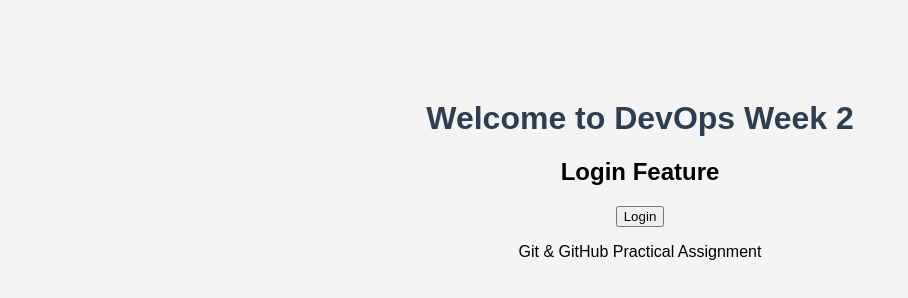
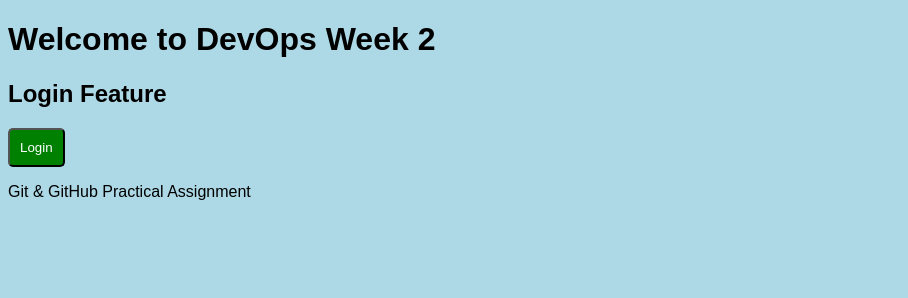
Before and after one commit to Anshu-Mourya/DevOps-Week02, a plain HTML site: page index.html in a window 1280 px wide. Shown: the whole page, without its empty margins (0-908 px from the left). Drawn offline with Linux system fonts and the light colour scheme.

Commit message:
Improved UI design

```diff
--- a/style.css
+++ b/style.css
@@ -1,10 +1,11 @@
 body {
+    background-color: lightblue;
     font-family: Arial, sans-serif;
-    text-align: center;
-    margin-top: 100px;
-    background-color: #f4f4f4;
 }
 
-h1 {
-    color: #2c3e50;
+button {
+    background-color: green;
+    color: white;
+    padding: 10px;
+    border-radius: 5px;
 }
```
